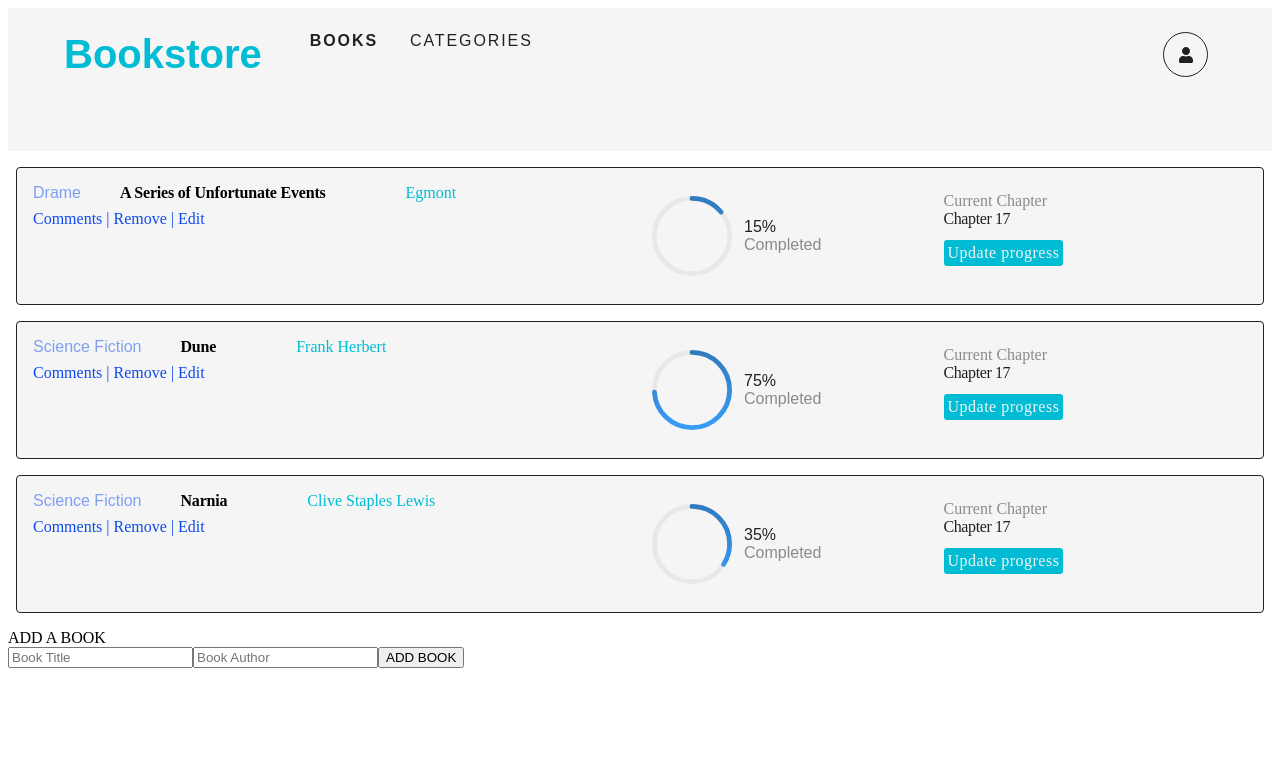
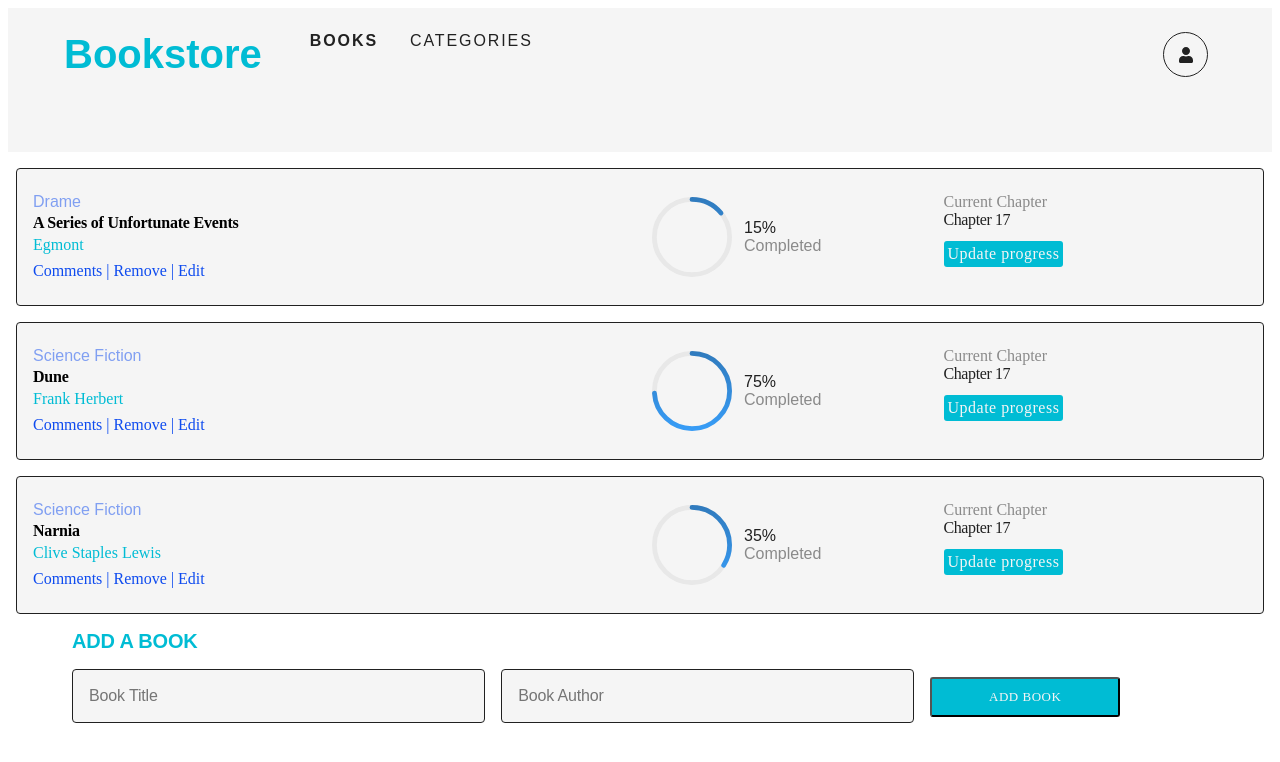
Before and after one commit to masangana/books, a React (Create React App) app: page / in a window 1280 px wide. Shown: the top 762 px of the page. Built offline with nearby package versions, Linux system fonts and the light colour scheme.

Commit message:
fix linters errors

```diff
--- a/src/components/AddBook.js
+++ b/src/components/AddBook.js
@@ -1,4 +1,5 @@
 import React from 'react';
+import '../styles/addBook.css';
 
 function AddBook() {
   const handleInputTitle = (e) => {
@@ -15,7 +16,7 @@ function AddBook() {
   return (
     <section>
       <div />
-      <span >ADD A BOOK</span>
+      <span className='addNewBook' >ADD A BOOK</span>
       <form >
         <input
           type="text"
@@ -25,10 +26,11 @@ function AddBook() {
         />
         <input
           type="text"
+          className='inputBookAuthor'
           placeholder="Book Author"
           onChange={handleInputAuthor}
         />
-        <button type="button" onClick={handleAddBook}>ADD BOOK</button>
+        <button type="button" className='addBook' onClick={handleAddBook}>ADD BOOK</button>
       </form>
     </section>
   );
--- a/src/styles/addBook.css
+++ b/src/styles/addBook.css
@@ -0,0 +1,107 @@
+@import './style.css';
+
+.addBookContainer {
+  border-radius: 4px;
+  box-shadow: 0 0 60px 0 rgba(0, 0, 0, 0.05);
+  background-color: #fafafa;
+  padding-bottom: 10rem;
+}
+
+.line {
+  height: 0.125rem;
+  margin: 2.5rem 0;
+  border: solid 1px var(--color-grey-dark);
+}
+
+.addNewBook {
+  margin: 4rem;
+  font-family: 'Montserrat', sans-serif;
+  font-size: 1.25rem;
+  font-weight: bold;
+  font-stretch: normal;
+  font-style: normal;
+  line-height: normal;
+  letter-spacing: -0.18px;
+  color: var(--color-primary);
+}
+
+.formContainer {
+  display: flex;
+  flex-direction: row;
+  justify-content: flex-start;
+  align-items: center;
+  margin-top: 1rem;
+}
+
+.inputBookTitle {
+  border-radius: 4px;
+  border: solid 1px var(--color-grey-dark);
+  background-color: var(--color-grey-light);
+  padding: 1rem;
+  width: 30%;
+  height: 1.25rem;
+  margin: 1rem 1rem 1rem 4rem;
+  font-family: 'Montserrat', sans-serif;
+  font-size: 1rem;
+  font-weight: normal;
+  font-stretch: normal;
+  font-style: normal;
+  line-height: normal;
+  letter-spacing: -0.15px;
+  color: var(--main-color-dark);
+}
+
+.inputBookAuthor {
+  border-radius: 4px;
+  border: solid 1px var(--color-grey-dark);
+  background-color: var(--color-grey-light);
+  padding: 1rem;
+  width: 30%;
+  height: 1.25rem;
+  margin: 1rem 1rem 1rem 0;
+  font-family: 'Montserrat', sans-serif;
+  font-size: 1rem;
+  font-weight: normal;
+  font-stretch: normal;
+  font-style: normal;
+  line-height: normal;
+  letter-spacing: -0.15px;
+  color: var(--color-grey-dark);
+}
+
+.addBook {
+  width: 15%;
+  height: 2.5rem;
+  margin: 1rem 4rem 1rem 0;
+  padding: 0;
+  border-radius: 3px;
+  background-color: var(--color-primary);
+  font-family: 'Roboto Slab', serif;
+  font-size: 0.813rem;
+  font-weight: 300;
+  font-stretch: normal;
+  font-style: normal;
+  line-height: normal;
+  letter-spacing: 0.5px;
+  text-align: center;
+  color: var(--color-grey-light);
+  cursor: pointer;
+}
+
+.selectCategory {
+  border-radius: 4px;
+  border: solid 1px var(--color-grey-dark);
+  background-color: var(--color-grey-light);
+  padding: 0.5rem;
+  width: 50%;
+  height: 2.813rem;
+  margin: 1rem 1rem 1rem 0;
+  font-family: 'Montserrat', sans-serif;
+  font-size: 1rem;
+  font-weight: normal;
+  font-stretch: normal;
+  font-style: normal;
+  line-height: normal;
+  letter-spacing: -0.15px;
+  color: var(--main-color-dark);
+}
--- a/src/styles/bookCard.css
+++ b/src/styles/bookCard.css
@@ -1,11 +1,4 @@
-:root {
-    --main-color-dark: #000;
-    --main-color-light: #fff;
-    --color-primary: #00bcd4;
-    --color-grey-light: #f5f5f5;
-    --color-grey-dark: #212121;
-    --color-bleu: #0e4bef;
-  }
+@import './style.css';
 
 .bookCardWrapper {
   display: grid;
@@ -16,6 +9,14 @@
   background-color: var(--color-grey-light);
   margin: 1rem 0.5rem;
   padding: 1rem;
+}
+
+.bookCardContainer {
+  align-items: flex-start;
+  display: flex;
+  flex-direction: column;
+  grid-area: book;
+  justify-content: center;
 }
 
 .genre {
@@ -67,7 +68,8 @@
   margin-top: 0.5rem;
 }
 
-.remove, .edit {
+.remove,
+.edit {
   margin-left: 0.25rem;
   margin-right: 0.25rem;
 }
--- a/src/styles/header.css
+++ b/src/styles/header.css
@@ -1,19 +1,12 @@
-:root {
-    --main-color-dark: #000;
-    --main-color-light: #fff;
-    --color-primary: #00bcd4;
-    --color-grey-light: #f5f5f5;
-    --color-grey-dark: #212121;
-    --color-bleu: #0e4bef;
-  }
+@import './style.css';
 
 .headerWrapper {
   display: flex;
   flex-direction: row;
   justify-content: space-between;
-    height: 5.938rem;
+  height: 6rem;
   padding: 1.5rem;
-    background-color: var(--color-grey-light)
+  background-color: var(--color-grey-light);
 }
 
 .headerContainer {
@@ -64,5 +57,5 @@
   cursor: pointer;
   font-size: 1rem;
   margin-right: 2.5rem;
-    color:  var(--color-grey-dark);
+  color: var(--color-grey-dark);
 }
--- a/src/styles/style.css
+++ b/src/styles/style.css
@@ -1,3 +1,18 @@
+@import url('https://fonts.googleapis.com/css2?family=Inconsolata&display=swap');
+
+:root {
+  --main-color-dark: #000;
+  --main-color-light: #fff;
+  --color-primary: #00bcd4;
+  --color-grey-light: #f5f5f5;
+  --color-grey-dark: #212121;
+  --color-bleu: #0e4bef;
+}
+
 * {
   list-style: none;
 }
+
+body {
+  font-family: 'Inconsolata', monospace;
+}
```
Lines whose indentation alone changed are shown as unchanged.
